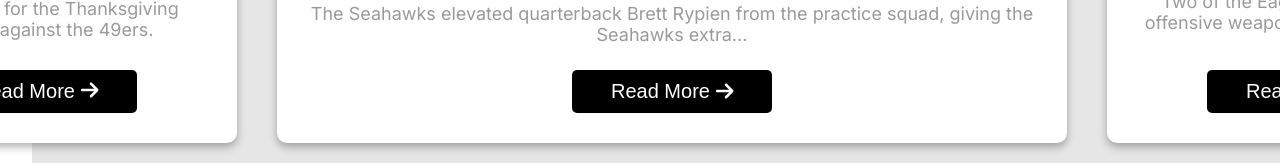
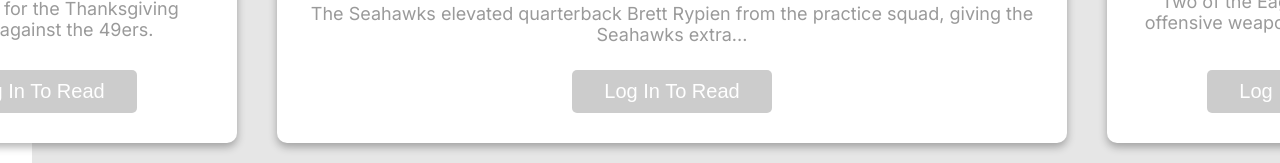
Before and after one commit to HYF-Class21/final-project-group1, a React (Vite) app in the folder news-now/: page / in a window 1280 px wide. Shown: the part 693-856 px from the top of the page. Built offline with nearby package versions, Linux system fonts and the light colour scheme.

Commit message:
Better UI for Read More Button

```diff
--- a/news-now/src/components/Card.jsx
+++ b/news-now/src/components/Card.jsx
@@ -92,13 +92,14 @@ const Card = ({
 
         <div className={styles.buttonDiv}>
           <button
-            className={styles.button}
+            className={counter === 0 || !isLoggedIn ? styles.buttonDisabled : styles.button}
             disabled={counter === 0 || !isLoggedIn}
             onClick={() => navigate(`/article/${article.id}`)}
           >
-            Read More <FontAwesomeIcon icon={faArrowRight} />
+            {isLoggedIn ? ( counter > 0 ? 'Read More' : 'Out Of Free Articles') : 'Log In To Read'} {isLoggedIn && counter > 0 ?  <FontAwesomeIcon icon={faArrowRight} /> : ''}
           </button>
         </div>
+
       </div>
     </div>
   );
--- a/news-now/src/components/Card.module.css
+++ b/news-now/src/components/Card.module.css
@@ -151,6 +151,18 @@
   margin: 15px 20px 30px 20px;
 }
 
+.buttonDisabled {
+  display: block;
+  width: 200px;
+  padding: 10px;
+  background-color: rgba(128, 128, 128, 0.4);
+  color: #fff;
+  border: none;
+  border-radius: 5px;
+  font-size: 20px;
+  margin: 15px 20px 30px 20px;
+}
+
 .link {
   text-decoration: none;
 }
```
